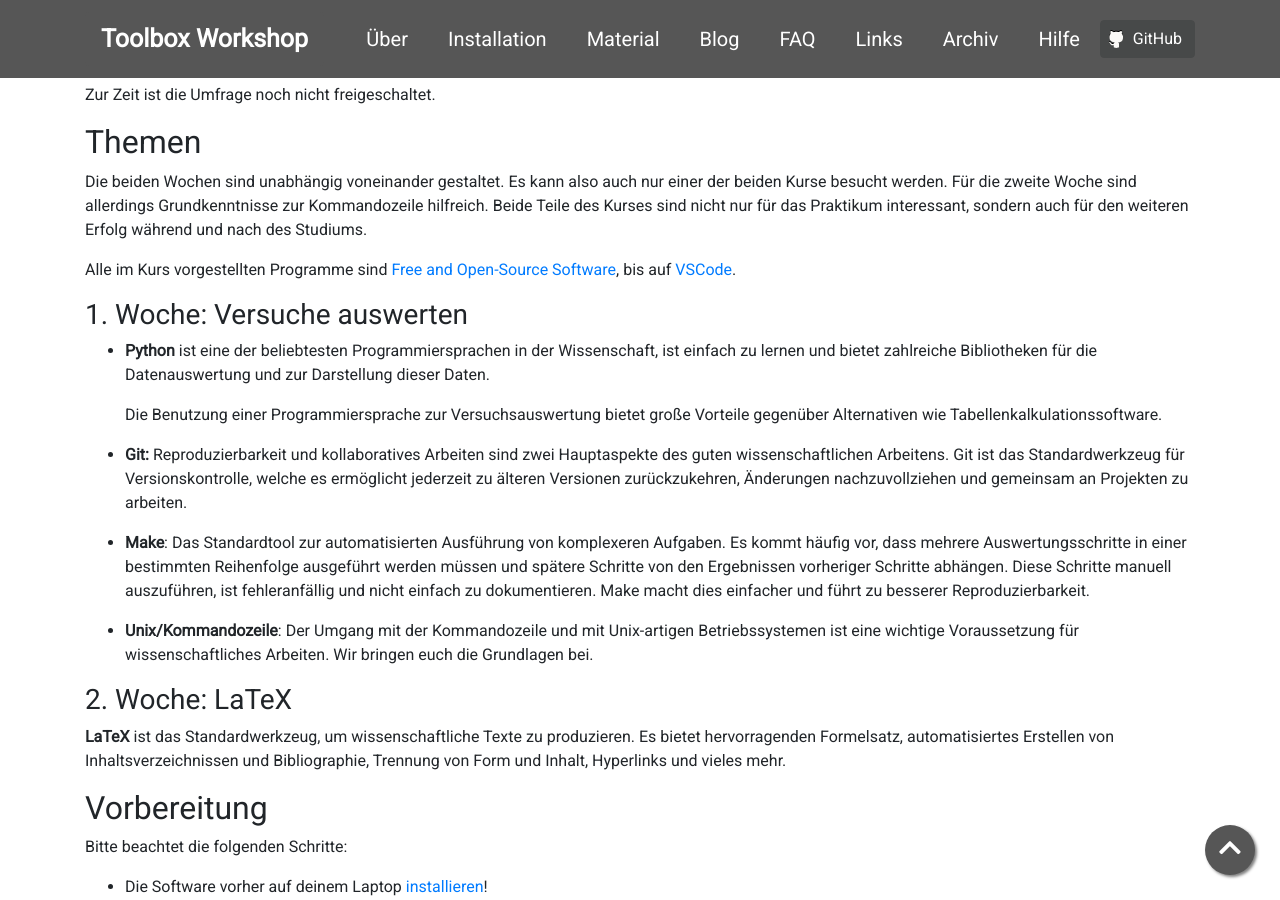
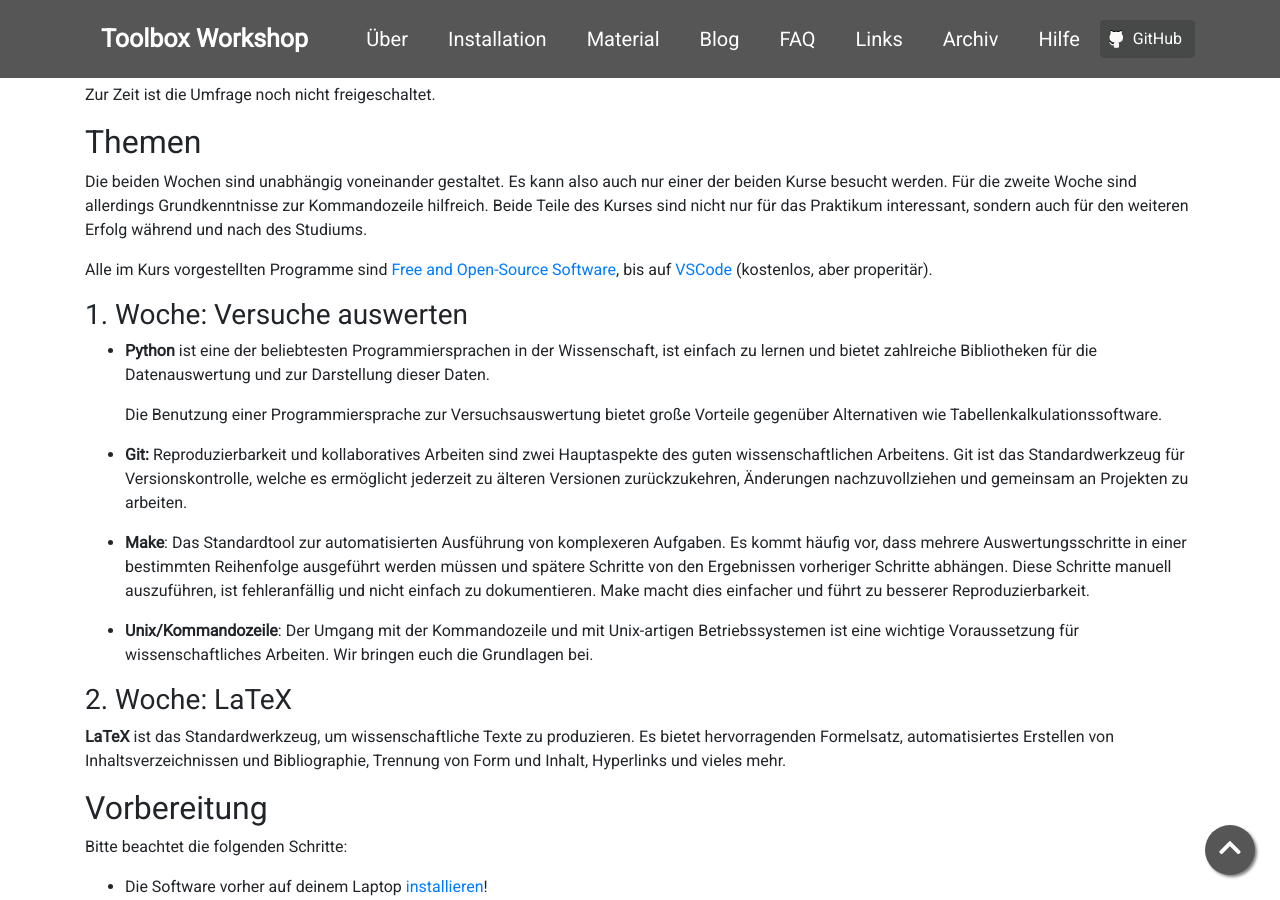
Before and after one commit to pep-dortmund/homepage-toolbox, a Jekyll site: the page built from index.md, in a window 1280 px wide and 900 px high, scrolled down 445 px. Built offline with Jekyll 4.4.1, drawn with Linux system fonts in a browser that asks for light colours; nearby versions of some CDN libraries.

Commit message:
add disclaimer to vscode on index

```diff
--- a/index.md
+++ b/index.md
@@ -42,7 +42,7 @@ Beide Teile des Kurses sind nicht nur für das Praktikum interessant,
 sondern auch für den weiteren Erfolg während und nach des Studiums.
 
 Alle im Kurs vorgestellten Programme sind [Free and Open-Source Software](https://en.wikipedia.org/wiki/Free_and_open-source_software){:target="_blank"},
-bis auf [VSCode](/install/windows-10.html/#VSCode).
+bis auf [VSCode](/install/windows-10.html/#VSCode) (kostenlos, aber properitär).
 
 
 ### 1. Woche: Versuche auswerten
```
